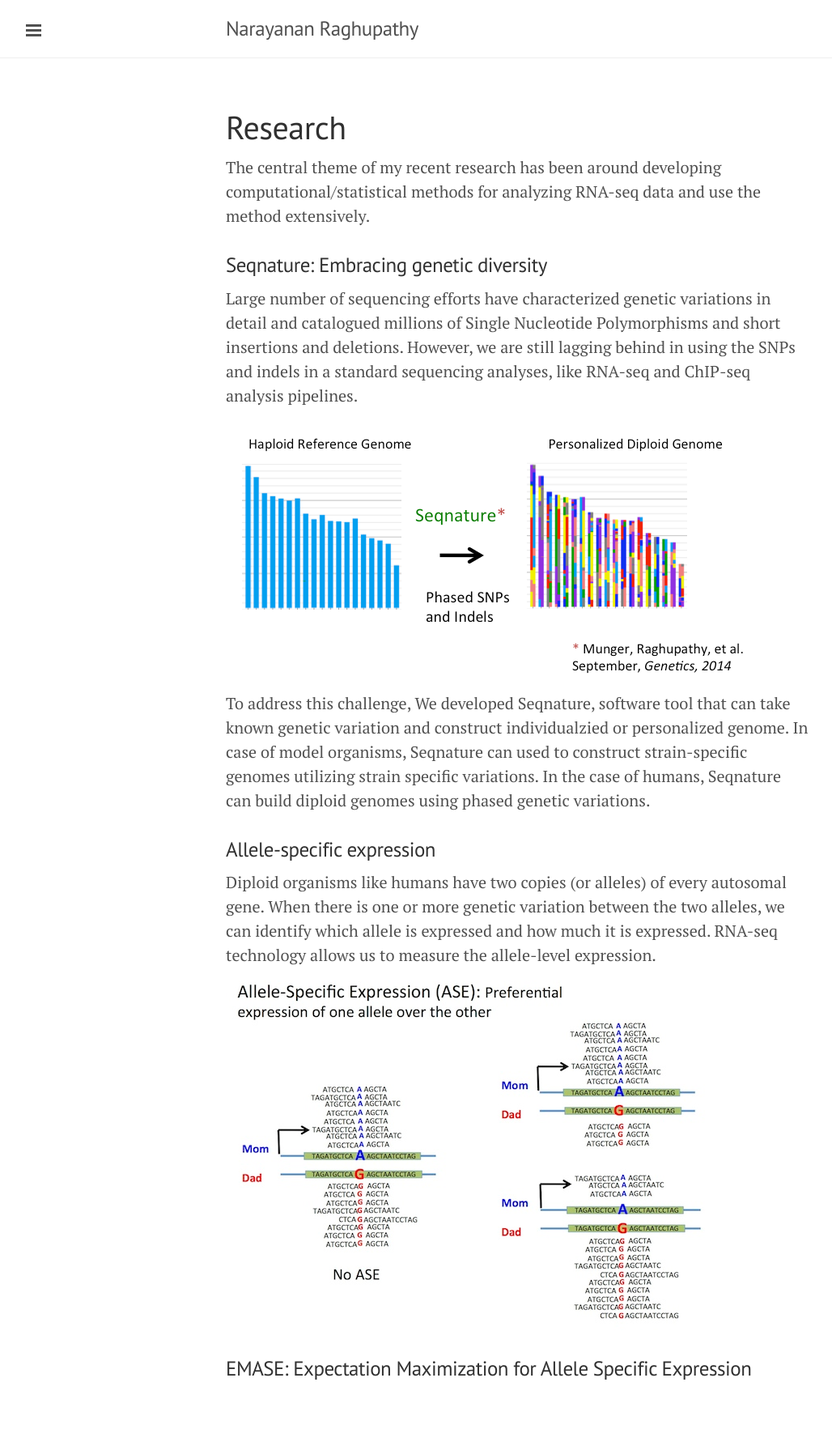
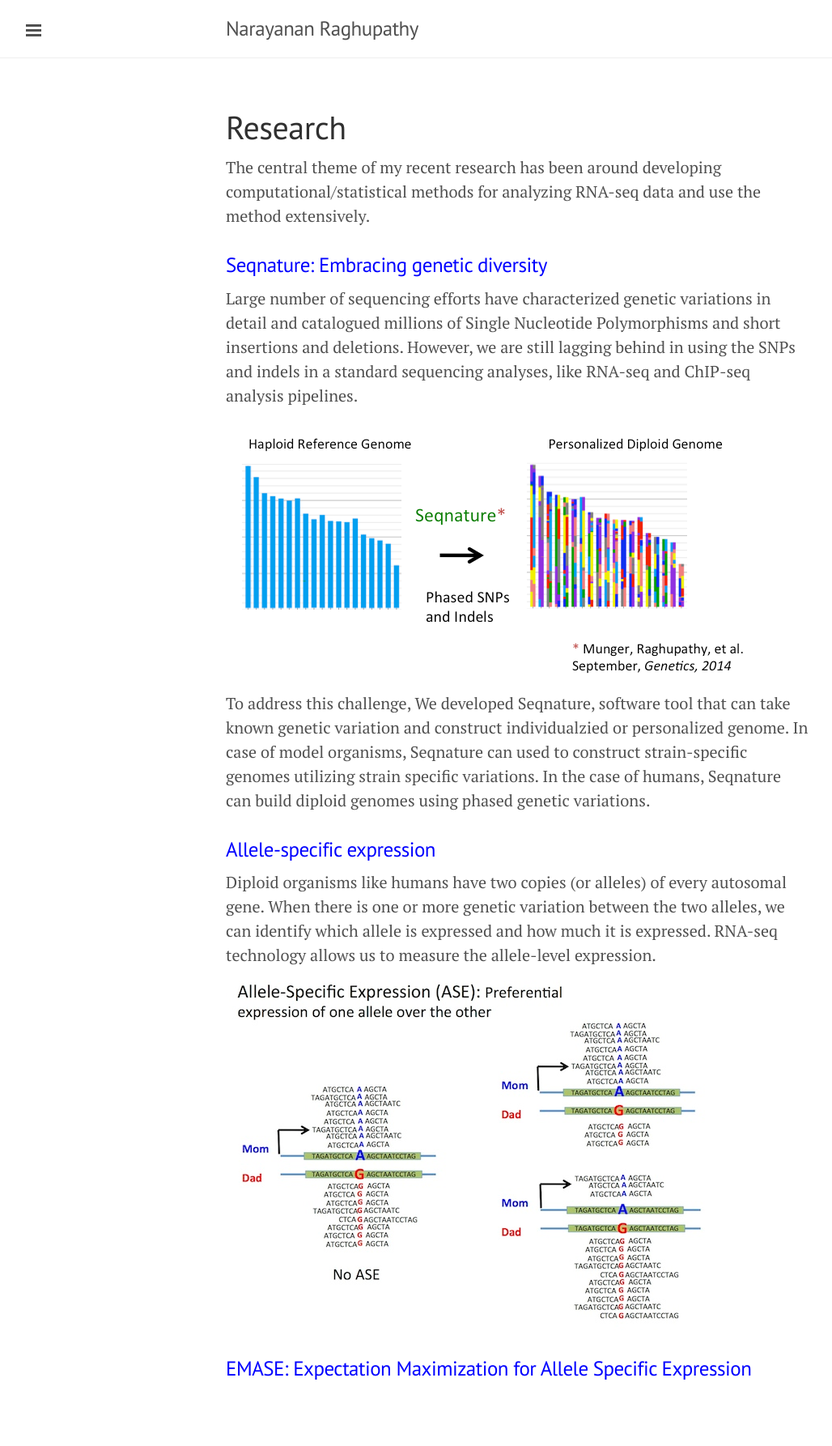
Before and after one commit to narayananr/narayananr.github.io, a Jekyll site: the page built from research.md, in a window 1280 px wide. Shown: the whole page at 81% size, without its empty margins (1-1029 px from the left). Built offline with Jekyll 4.4.1, drawn with Linux system fonts in a browser that asks for light colours; Markdown is read by kramdown in place of the engine named in the settings.

Commit message:
added font color

```diff
--- a/research.md
+++ b/research.md
@@ -5,7 +5,7 @@ title: Research
 
 The central theme of my recent research has been around developing computational/statistical methods for analyzing RNA-seq data and use the method extensively.
 
-### Seqnature: Embracing genetic diversity
+### <font color="blue">Seqnature: Embracing genetic diversity </font>
 Large number of sequencing efforts have characterized genetic variations in detail and catalogued millions of Single Nucleotide Polymorphisms and short insertions and deletions. However, we are still lagging behind in using the SNPs and indels in a standard sequencing analyses, like RNA-seq and ChIP-seq analysis pipelines.
 
 ![Seqnature](/public/images/seqnature-personalized-genome.png)
@@ -13,8 +13,8 @@ Large number of sequencing efforts have characterized genetic variations in deta
 To address this challenge, We developed Seqnature, software tool that can take known genetic variation and construct individualzied or personalized genome. In case of model organisms, Seqnature can used to construct strain-specific genomes utilizing strain specific variations. In the case of humans, Seqnature can build diploid genomes using phased genetic variations.
 
 
-### Allele-specific expression
+### <font color="blue">Allele-specific expression </font>
 Diploid organisms like humans have two copies (or alleles) of every autosomal gene. When there is one or more genetic variation between the two alleles, we can identify which allele is expressed and how much it is expressed. RNA-seq technology allows us to measure the allele-level expression.
 ![ASE](/public/images/ASE-cartoon.jpg)
 
-### EMASE: Expectation Maximization for Allele Specific Expression
+### <font color="blue">EMASE: Expectation Maximization for Allele Specific Expression</font>
```
